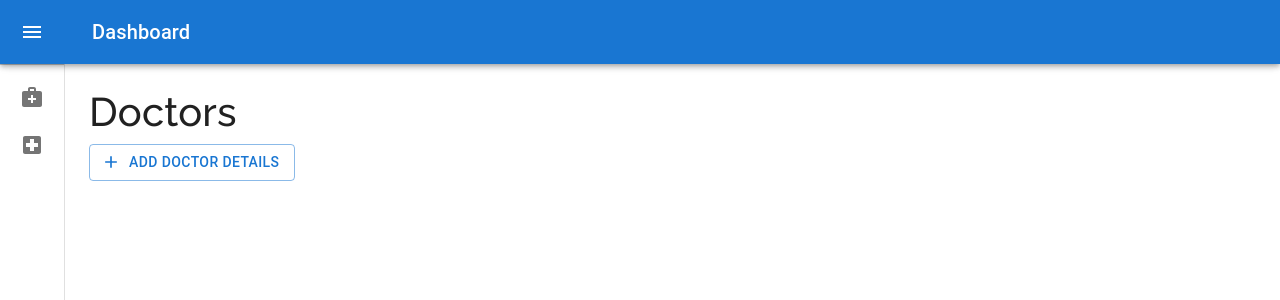
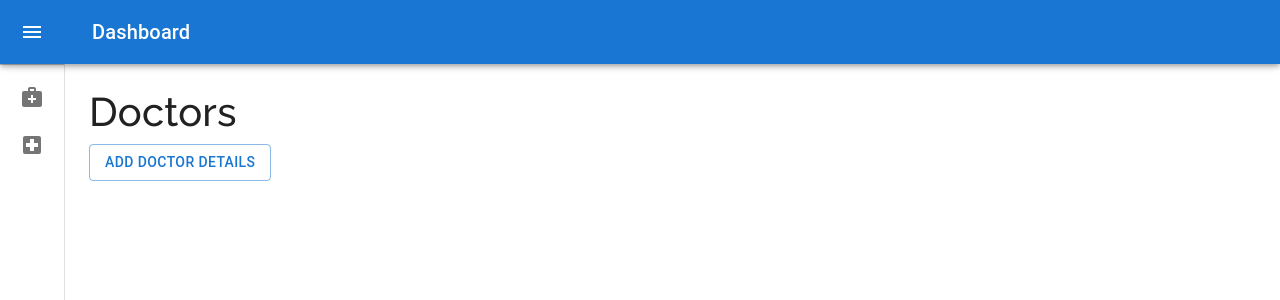
Before and after one commit to piyuholic/cityHostpitalNew, a React (Create React App) app: page /Doctoradmin in a window 1280 px wide. Shown: the top 300 px of the page. Built offline with nearby package versions, Linux system fonts and the light colour scheme.

Commit message:
formik_21

```diff
--- a/package.json
+++ b/package.json
@@ -4,6 +4,7 @@
   "private": true,
   "dependencies": {
     "@emotion/react": "^11.10.4",
+    "@emotion/styled": "^11.10.4",
     "@mui/icons-material": "^5.10.6",
     "@testing-library/jest-dom": "^5.16.5",
     "@testing-library/react": "^13.3.0",
--- a/src/Adminpenal/component/Layout.js
+++ b/src/Adminpenal/component/Layout.js
@@ -99,8 +99,8 @@ export default function Layout({ children }) {
     };
 
     let displayList = [
-        { name: 'Medicines', to: '/medicines', icon: <MedicalServicesIcon /> },
-        { name: 'Doctors', to: '/doctors', icon: <LocalHospitalIcon /> }
+        { name: 'Medicines', to: '/Medicineadmin', icon: <MedicalServicesIcon /> },
+        { name: 'Doctors', to: '/Doctoradmin', icon: <LocalHospitalIcon /> }
     ]
 
     return (
--- a/src/Adminpenal/container/Doctoradmin.js
+++ b/src/Adminpenal/container/Doctoradmin.js
@@ -52,7 +52,7 @@ function Doctoradmin(props) {
         <div>
             <h1>Doctors</h1>
             <div>
-                <Button variant="outlined" startIcon={<AddIcon />} onClick={handleClickOpen}>
+                <Button variant="outlined"  onClick={handleClickOpen}>
                     ADD DOCTOR DETAILS
                 </Button>
                 <Dialog open={open} onClose={handleClose}>
--- a/src/Adminpenal/container/Medicineadmin.js
+++ b/src/Adminpenal/container/Medicineadmin.js
@@ -54,7 +54,7 @@ function Medicineadmin(props) {
         <div>
             <h1>Add Medicines</h1>
             <div>
-                <Button variant="outlined" onClick={handleClickOpen} startIcon={<AddIcon />}>
+                <Button variant="outlined" onClick={handleClickOpen} >
                     ADD MEDICINES
                 </Button>
                 <Dialog open={open} onClose={handleClose}>
```
Also changed, not shown: 1 other file (tests, documents, lock files or other folders).
